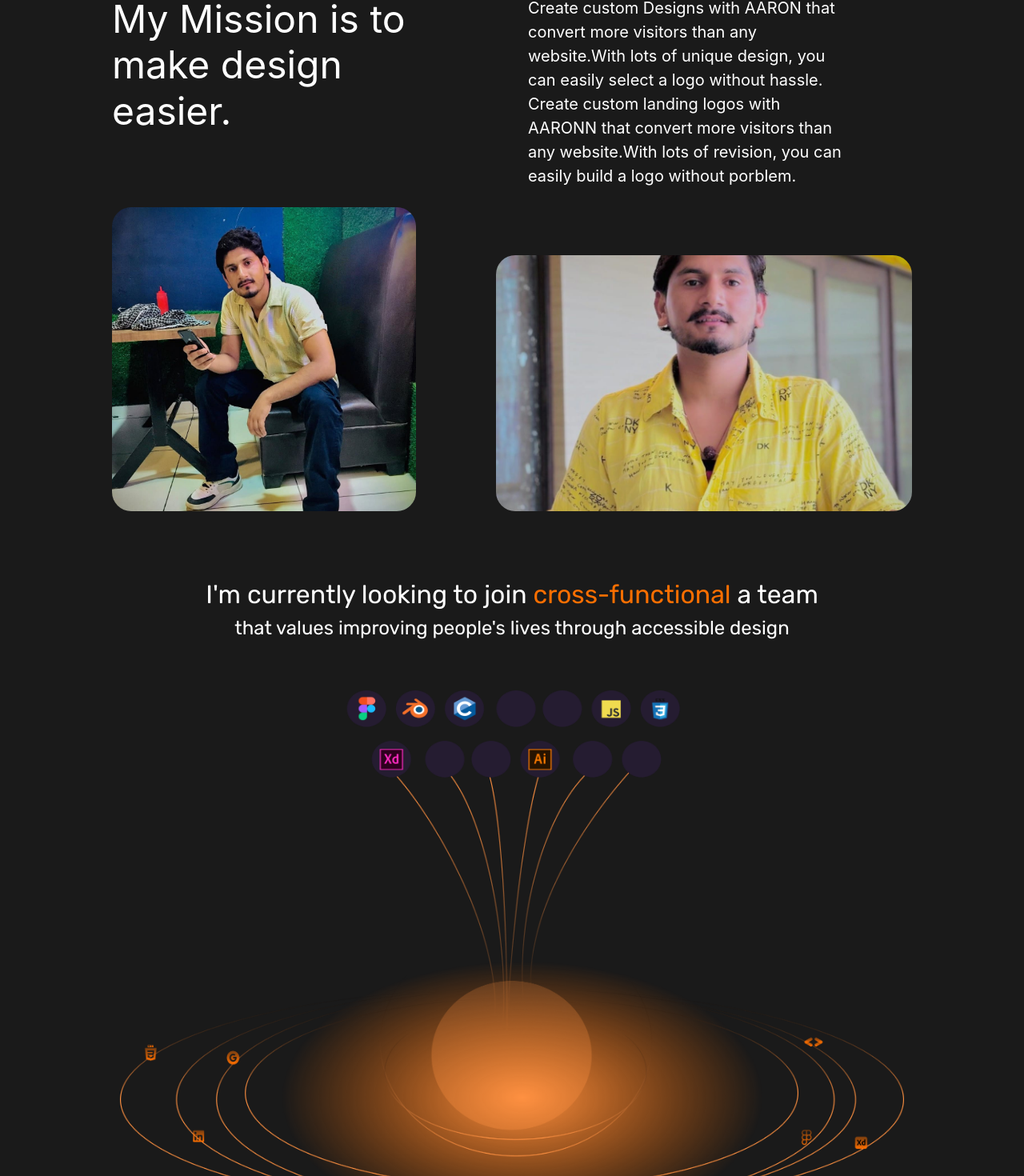
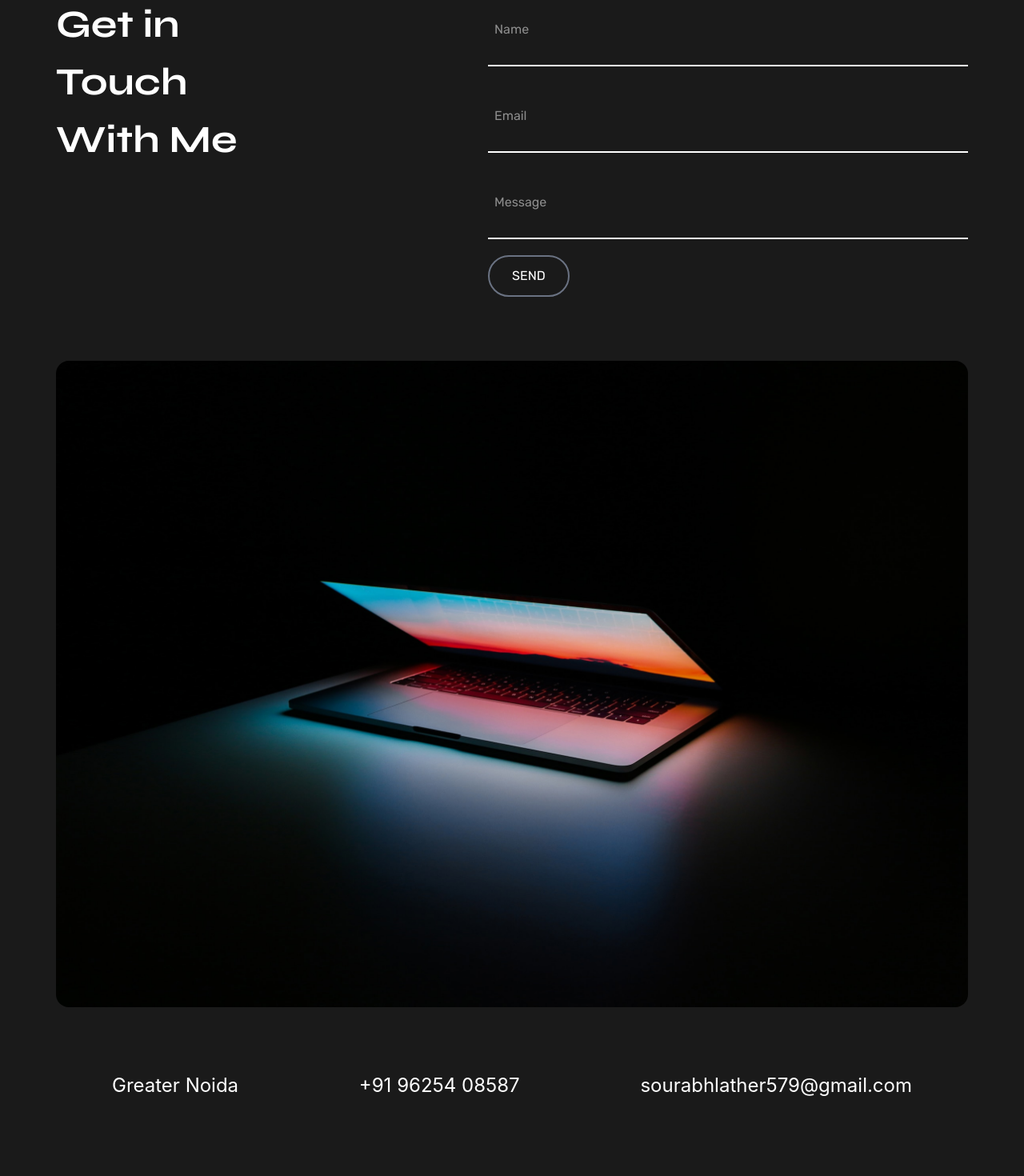
Before and after one commit to lathershorabh-sketch/portfolio, a React (Vite) app: page /contact in a window 1280 px wide. Shown: the part 539-2009 px from the top of the page at 80% size. Built offline with nearby package versions, Linux system fonts and the light colour scheme.

Commit message:
contact section is mostly complete

```diff
--- a/src/App.jsx
+++ b/src/App.jsx
@@ -1,13 +1,15 @@
-import { Routes, Route } from "react-router-dom";
+import { Route, Routes } from "react-router-dom";
+import "./App.css";
+import AboutPage from "./pages/AboutPage";
 import HomePage from "./pages/HomePage";
-import AboutPage from "./pages/AboutPage";
+import WorkPage from "./pages/WorkPage";
 import Contactpage from "./pages/Contactpage";
-import "./App.css";
 function App() {
   return (
     <>
       <Routes>
         <Route path="/" element={<HomePage />} />
+        <Route path="/work" element={<WorkPage />} />
         <Route path="/about" element={<AboutPage />} />
         <Route path="/contact" element={<Contactpage />} />
       </Routes>
--- a/src/components/AboutContent.jsx
+++ b/src/components/AboutContent.jsx
@@ -5,7 +5,7 @@ const AboutContent = () => {
     <section>
       <div className="max-w-250 w-full mx-auto mb-10 lg:mb-20">
         <div className="text-white max-w-230 w-full gap-5 flex flex-col md:flex-row justify-center lg:justify-between mb-10 md:mb-6 px-5 lg:px-0">
-          <h3 className="text-center md:text-start mx-auto md:mx-0 max-w-100 text-[24px] sm:text-[28px] md:text-[38px] lg:text-[48px] w-full leading-[119%]">
+          <h3 className="text-center md:text-start mx-auto md:mx-0 max-w-100 text-[24px] sm:text-[28px] md:text-[38px] lg:text-[48px] w-full leading-[119%] font-bold font-syne">
             My Mission is to make design easier.
           </h3>
           <p className="text-center md:text-start md:max-w-80 lg:max-w-100 text-[10px] sm:text-[14px] md:text-[18px] lg:text-[20px]">
--- /dev/null
+++ b/src/components/ContactForm.jsx
@@ -0,0 +1,49 @@
+import laptop from "../assets/Images/laptop.png";
+
+const ContactForm = () => {
+  return (
+    <section className="mb-25 px-5 xl:px-0">
+      <div className="text-white flex max-w-285 w-full mx-auto justify-between ">
+        <h2 className="text-[48px] max-w-65 font-bold font-syne">
+          Get in Touch With Me
+        </h2>
+        <div className="text-white max-w-150 w-full flex flex-col gap-5 font-rubik">
+          <input
+            className="text-white border-b-2  mt-5 pt-2.5 pl-2 pr-5 pb-8 max-w-150 w-full "
+            type="text"
+            placeholder="Name"
+          />
+          <input
+            className="text-white mt-5 pt-2.5 pl-2 pr-5 pb-8 max-w-150 w-full   border-b-2"
+            type="email"
+            placeholder="Email"
+          />
+          <input
+            className="text-white mt-5 pt-2.5 pl-2 pr-5 pb-8 max-w-150  w-full  border-b-2 "
+            placeholder="Message"
+          />
+          <button
+            className="text-white w-fit px-7 py-3 rounded-full border-2 border-gray-500 hover:bg-gray-500 hover:text-black transition duration-300"
+            type="submit"
+          >
+            SEND
+          </button>
+        </div>
+      </div>
+      <div className="w-full lg:max-w-285 mx-auto mt-20 px-5 lg:px-0 h-70 sm:h-120 md:h-150 lg:h-full">
+        <img
+          className="rounded-2xl w-full h-full object-cover"
+          src={laptop}
+          alt="laptop"
+        />
+      </div>
+      <div className="flex flex-col sm:flex-row text-white max-w-250 w-full text-center sm:text-start justify-center sm:justify-between mx-auto px-5 lg:px-0 text-[18px] md:text-[20px] lg:text-[24px] mt-20 gap-5">
+        <p>Greater Noida</p>
+        <p>+91 96254 08587</p>
+        <p>sourabhlather579@gmail.com</p>
+      </div>
+    </section>
+  );
+};
+
+export default ContactForm;
--- /dev/null
+++ b/src/components/ContactHero.jsx
@@ -0,0 +1,13 @@
+import React from "react";
+import { HeroSecond } from "./common/HeroSecond";
+
+const ContactHero = () => {
+  return (
+    <section className="px-5">
+      <HeroSecond text={"Contact Me"} subtitle={"For Any Project Knock Me"} />
+      <div className="max-w-285 h-0.5 w-full bg-[#949494] mx-auto mb-20 "></div>
+    </section>
+  );
+};
+
+export default ContactHero;
--- a/src/pages/AboutPage.jsx
+++ b/src/pages/AboutPage.jsx
@@ -1,14 +1,16 @@
+import AboutContent from "../components/AboutContent";
+import AboutGallery from "../components/AboutGallery";
+import AboutHero from "../components/AboutHero";
 import Fotter from "../components/Fotter";
-import Gallery from "../components/Gallery";
-import Hero2 from "../components/Hero2";
 import Navbar from "../components/Navbar";
 
 const AboutPage = () => {
   return (
     <section>
       <Navbar />
-      <Hero2 />
-      <Gallery />
+      <AboutHero />
+      <AboutContent />
+      <AboutGallery />
       <Fotter />
     </section>
   );
--- a/src/pages/Contactpage.jsx
+++ b/src/pages/Contactpage.jsx
@@ -1,17 +1,16 @@
-import AboutContent from "../components/AboutContent";
-import AboutGallery from "../components/AboutGallery";
-import AboutHero from "../components/AboutHero";
+import React from "react";
+import Navbar from "../components/Navbar";
+import ContactHero from "../components/ContactHero";
+import ContactForm from "../components/ContactForm";
 import Fotter from "../components/Fotter";
-import Navbar from "../components/Navbar";
 
 const Contactpage = () => {
   return (
     <section>
       <Navbar />
-      <AboutHero/>
-      <AboutContent/>
-      <AboutGallery/>
-      <Fotter/>
+      <ContactHero />
+      <ContactForm />
+      <Fotter />
     </section>
   );
 };
--- /dev/null
+++ b/src/pages/WorkPage.jsx
@@ -0,0 +1,17 @@
+import Fotter from "../components/Fotter";
+import Gallery from "../components/Gallery";
+import Hero2 from "../components/Hero2";
+import Navbar from "../components/Navbar";
+
+const WorkPage = () => {
+  return (
+    <section>
+      <Navbar />
+      <Hero2 />
+      <Gallery />
+      <Fotter />
+    </section>
+  );
+};
+
+export default WorkPage;
```
Also changed, not shown: src/assets/Images/laptop.png (added).
